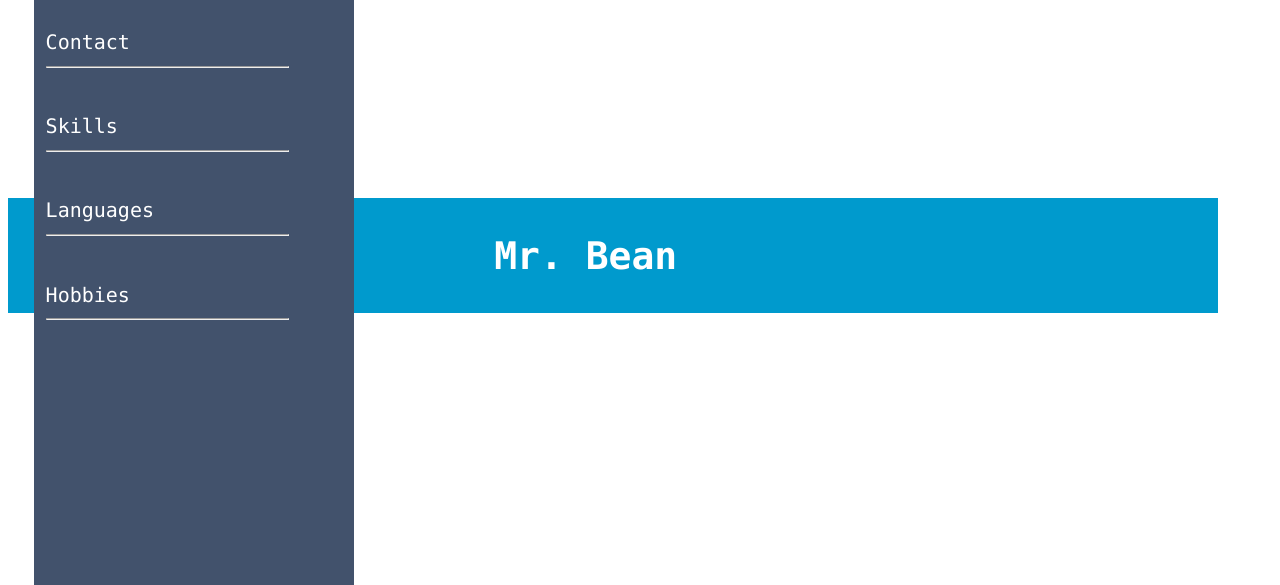
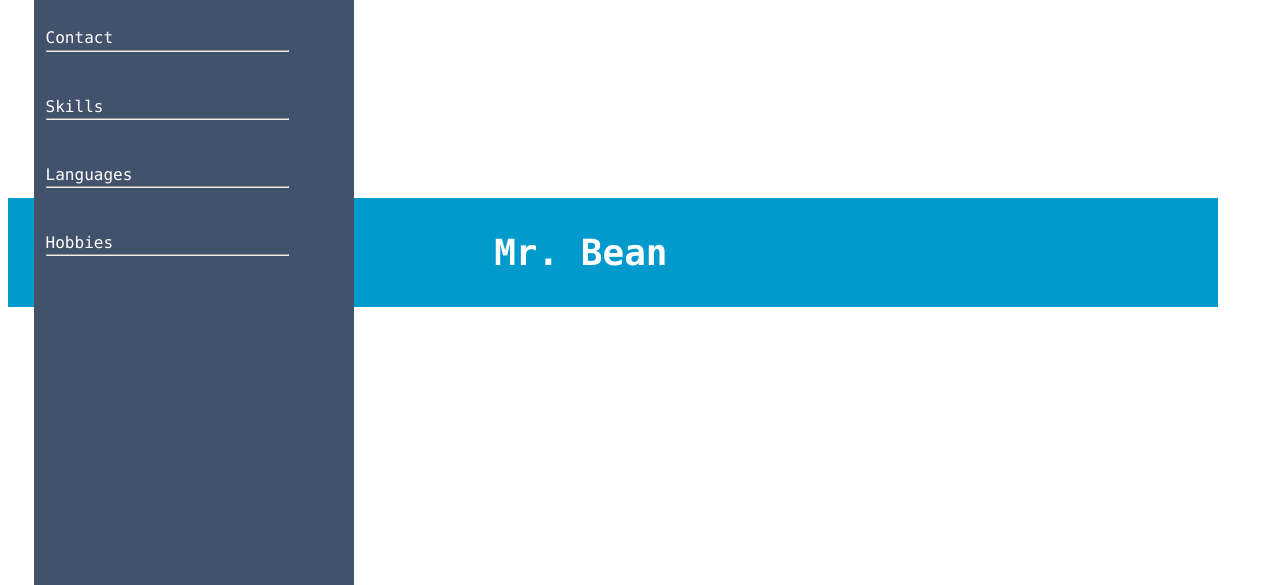
Before and after one commit to NaveeN-Git-Hub/my_dashboard-using-Django, a Django app: template web_cv_generator_app/templates/resume.html in a window 1280 px wide. Shown: the part 117-702 px from the top of the page. Run offline with Django 3.2, Linux system fonts and the light colour scheme; the template is opened without the code that fills it: values that come from a table or form of the project are taken from there, others are empty; data comes from the database, SQL or seed files in the repository; both versions use the stored data as it was after the commit.

Commit message:
font-size reduced

```diff
--- a/web_cv_generator_app/templates/resume.html
+++ b/web_cv_generator_app/templates/resume.html
@@ -34,7 +34,7 @@
     .side-head h6{
         color: white;
         text-transform: capitalize;
-        font-size: 20px;
+        font-size: 16px;
         font-family: "Lucida Console", Courier, monospace;
         margin-left: -50px;
         font-weight: lighter;
@@ -52,7 +52,7 @@
         margin-top: 25px;
         color: white;
         line-height: 1.8;
-        font-size: 18px;
+        font-size: 16px;
         letter-spacing: 1.8px;
       }
 
@@ -63,11 +63,11 @@
         color: white;
         line-height: 1.8;
         letter-spacing: 1.8px;
-        font-size: 18px;
+        font-size: 16px;
       }
     .skills-lines p span{
         background-color: gray;   /* #009ACD; */
-        font-size: 18px;
+        font-size: 16px;
       }
 
     .languages-lines{
@@ -75,7 +75,7 @@
         margin-top: 25px;
         color: white;
         line-height: 1;
-        font-size: 18px;
+        font-size: 16px;
         letter-spacing: 1.8px;
       }
 
@@ -84,7 +84,7 @@
         margin-top: 25px;
         color: white;
         line-height: 1.8;
-        font-size: 18px;
+        font-size: 16px;
         letter-spacing: 1.8px;
       }
 
@@ -103,7 +103,7 @@
         /* text-align: center; */
         margin-left: 40%;
         color: white;
-        font-size: 38px;
+        font-size: 36px;
       }
 
     .box-1 {
@@ -132,7 +132,7 @@
     .box-1 h3{
         color: #42526C;
         text-transform: uppercase;
-        font-size: 20px;
+        font-size: 16px;
         font-family: "Lucida Console", Courier, monospace;
         margin-top: 3%;
         line-height: 1.5;
@@ -141,7 +141,7 @@
       .education{
         color: #42526C;
         text-transform: uppercase;
-        font-size: 18px;
+        font-size: 16px;
         font-weight: bold;
         font-family: "Lucida Console", Courier, monospace;
       }
@@ -153,7 +153,7 @@
     .year{
         color: #42526C;
         text-transform: capitalize;
-        font-size: 18px;
+        font-size: 16px;
         font-family: "Lucida Console", Courier, monospace;
         margin-left: 280px;
       }
--- a/web_development_app/templates/learn_css.html
+++ b/web_development_app/templates/learn_css.html
@@ -80,7 +80,7 @@ To View the CSS file
 		<h2>Heading-1</h2>
 		<h3>Heading-2</h3>
 	</div>
-	<a class="fix-me-button" href="https://www.linkedin.com/in/nani">Linkedin</a>
+	<a class="fix-me-button" href="https://www.linkedin.com/in/nani" target="_blank">Linkedin</a>
 	<div style="margin-top: 50%;"></div>
 </body>
 </html>
```
Also changed, not shown: db.sqlite3.
